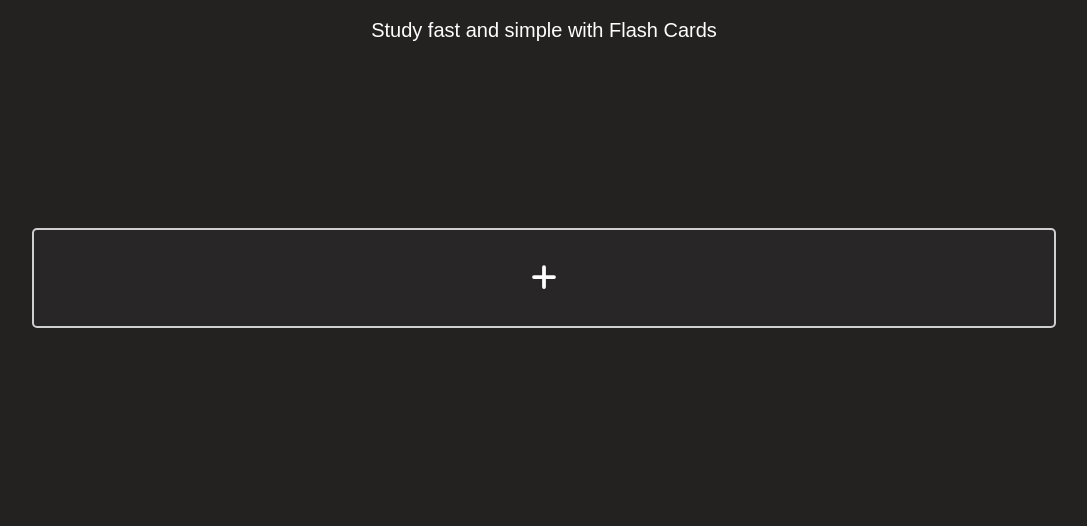
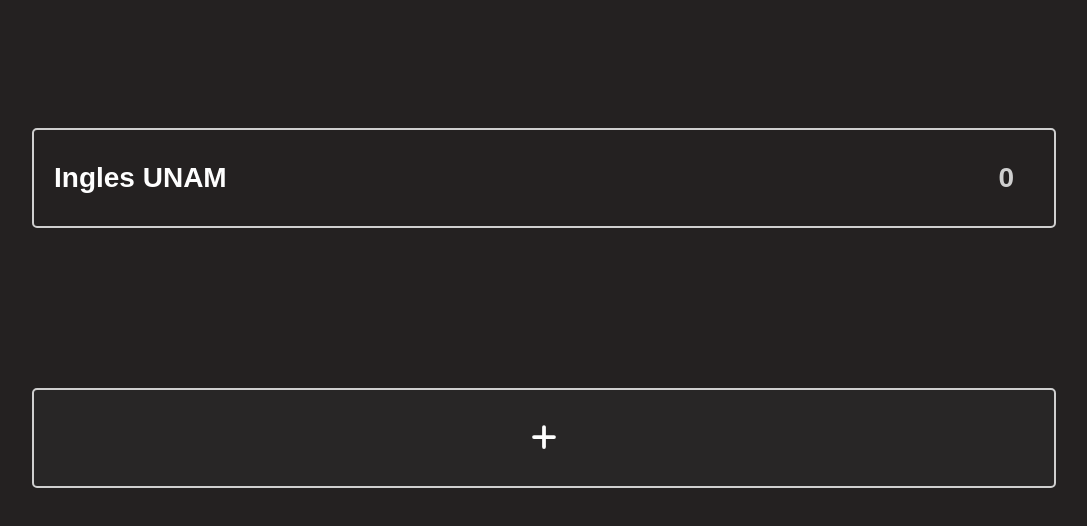
Before and after one commit to AlePhenix/FlashCards, a plain HTML site: page index.html in a window 1280 px wide. Shown: the part 172-698 px from the top of the page, without its empty margins (96-1183 px from the left). Drawn offline with Linux system fonts and the light colour scheme.

Commit message:
preparing de web Flashcards for an update (0.2)

```diff
--- a/src/button.js
+++ b/src/button.js
@@ -326,3 +326,13 @@ function saveAlbum(){
 
 albumCreatorContainer.addEventListener("click", closeOverlay);
 createButton.addEventListener('click', openAlbumCreator);
+
+
+var myAlbum = new Album("UNAM");
+
+albumLibrary.insertAdjacentHTML("afterbegin", `
+<li class="album">
+    <h4 id="albumName" class="title-h2">Ingles    UNAM</h4>
+    <p id="albumCounter" class="albumCounter">${myAlbum.counter}</p>
+</li>
+`);
--- a/src/estilos.css
+++ b/src/estilos.css
@@ -108,7 +108,7 @@
 #main {
     display: grid;
     justify-content: center;
-    grid-template-rows: 1fr 1fr;
+    grid-template-rows: 300px 1fr;
     width: 100vw;
     height: 100vh;
     background-color: var(--font);
@@ -184,9 +184,10 @@
 }
 
 .library {
-    display: grid;
+    display: flex;
+    flex-wrap: wrap;
+    justify-content: center;
     gap: 20px;
-    justify-content: center;
     list-style: none;
 }
 .album {
@@ -228,7 +229,6 @@
     height: 100vh;
     background-color: var(--black);
     z-index: 10;
-    overflow-y: hidden;
 }
 
 .albumSlideHeader{
```
Also changed, not shown: index.html (+1 -0 lines), images/sombrero-de-graduacion.png (added).
